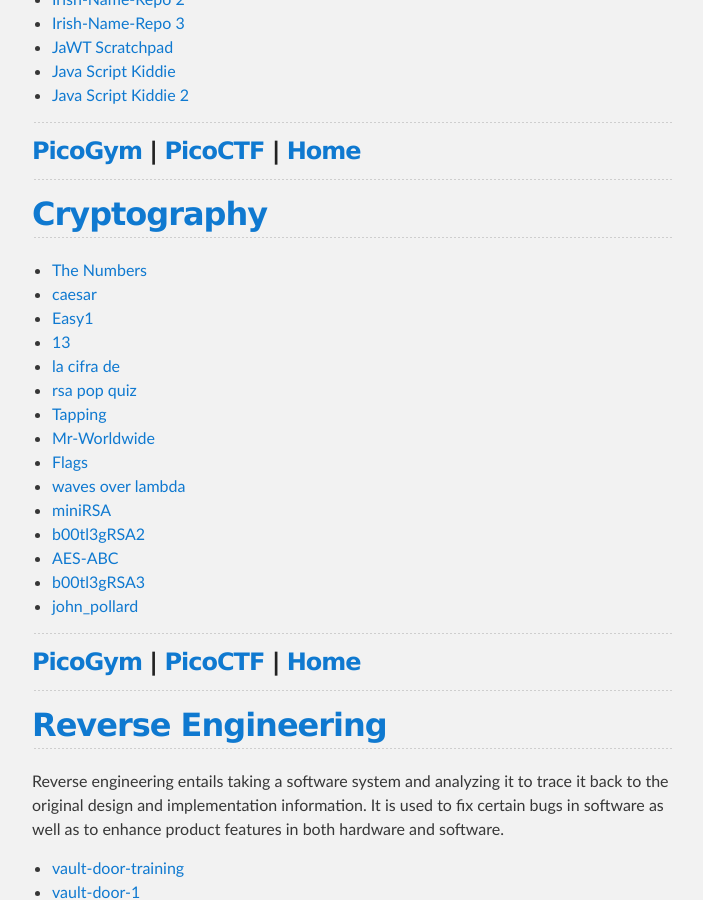
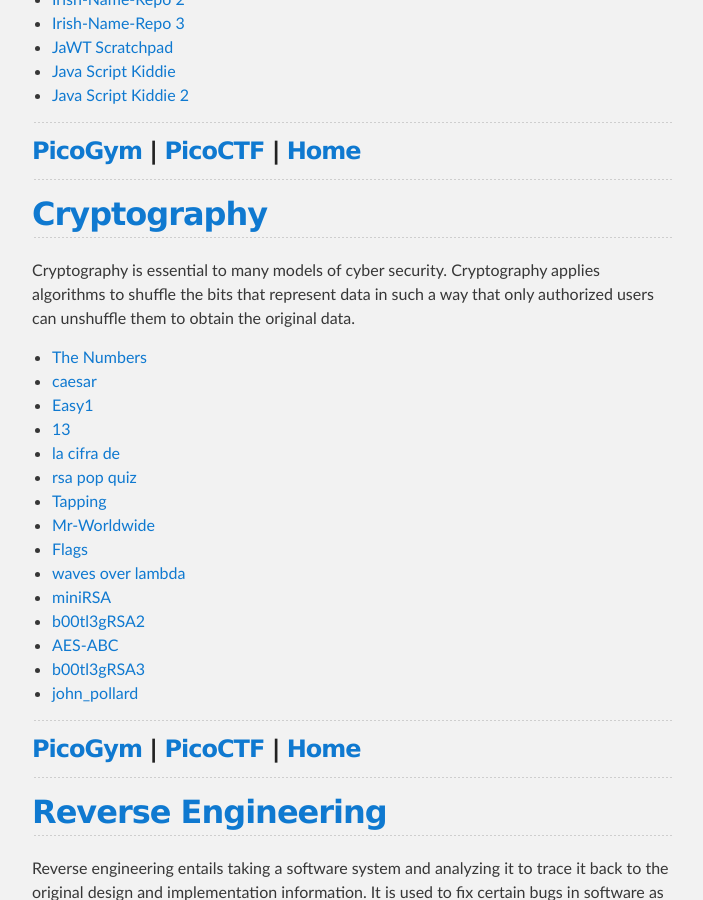
Before and after one commit to djm89uk/djm89uk.github.io, a Jekyll site: the page built from picogym.md, in a window 1280 px wide and 900 px high, scrolled down 791 px. Shown: the whole window, without its empty margins (288-991 px from the left). Built offline with Jekyll 4.4.1, drawn with Linux system fonts in a browser that asks for light colours; our own code applies the rules of GitHub Pages for plain Markdown files; Markdown is read by kramdown in place of the engine named in the settings.

Commit message:
Update picogym.md

```diff
--- a/picogym.md
+++ b/picogym.md
@@ -33,6 +33,8 @@ Web Exploitation entails the manipulation of websites and web hosted services us
 ---
 
 ## [Cryptography](./picogym_c.md)
+
+Cryptography is essential to many models of cyber security. Cryptography applies algorithms to shuffle the bits that represent data in such a way that only authorized users can unshuffle them to obtain the original data.
 
 - [The Numbers](./picogym_c.md#the-numbers)
 - [caesar](./picogym_c.md#caesar)
```
